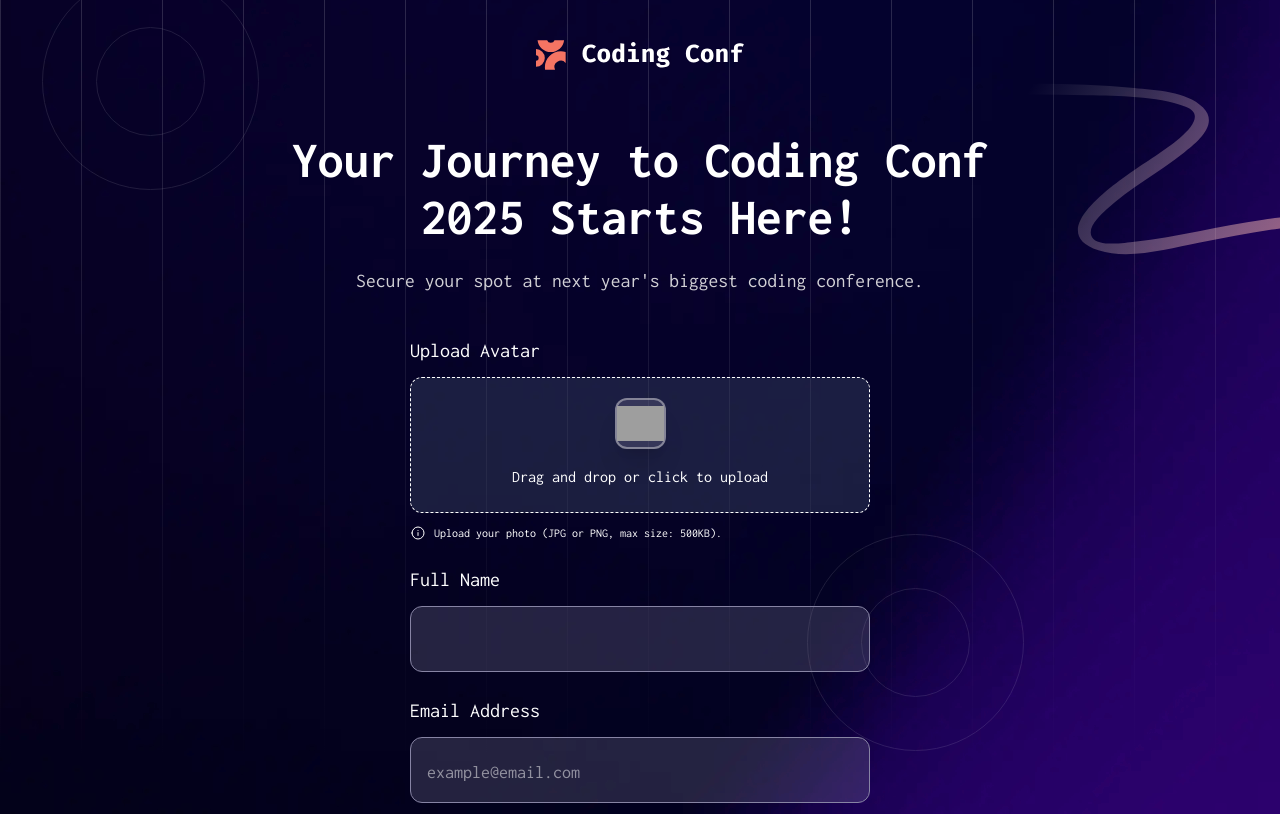
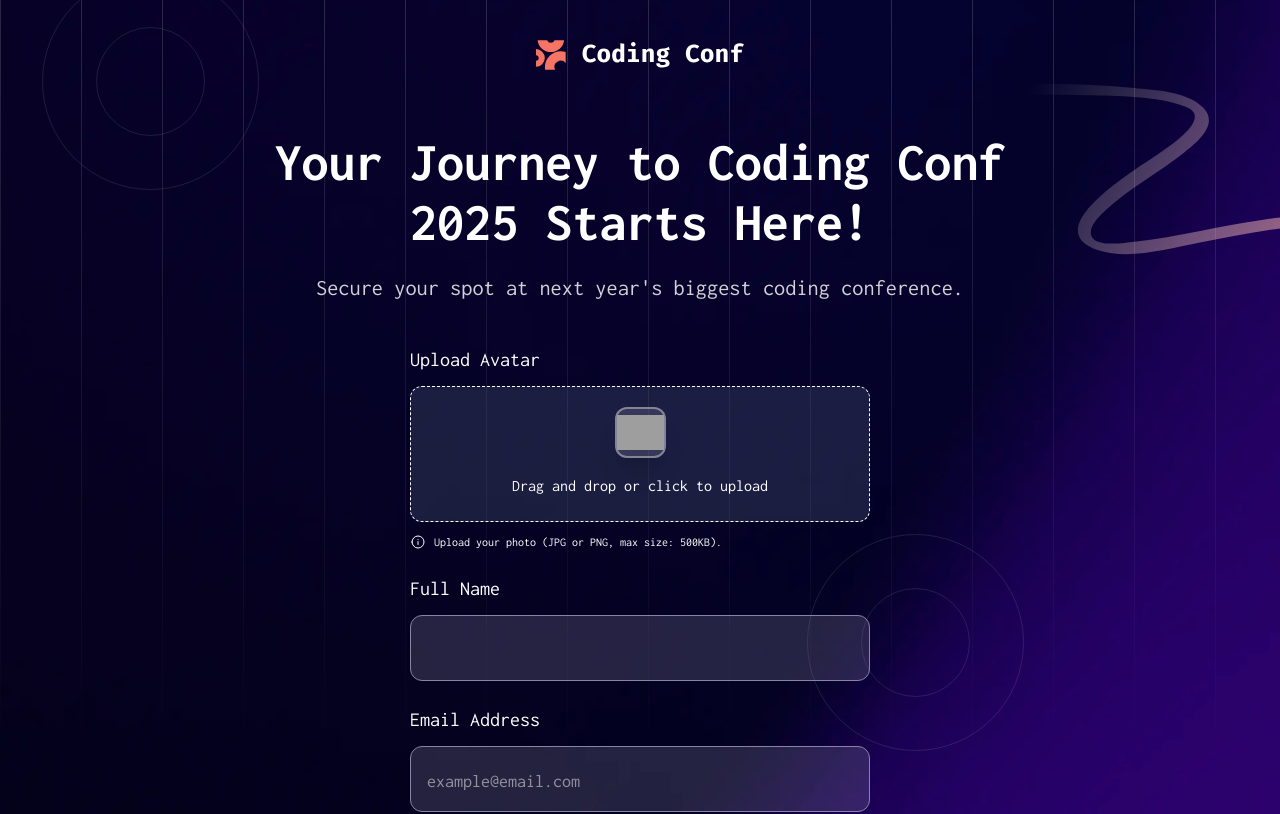
Before and after one commit to RealKendpr/conf-ticket-generator, a React (Vite) app: page / in a window 1280 px wide. Shown: the top 814 px of the page. Built offline with nearby package versions, Linux system fonts and the light colour scheme; grey boxes are pictures that could not be loaded.

Commit message:
better fluid texts using utopia.fyi

```diff
--- a/src/App.css
+++ b/src/App.css
@@ -22,4 +22,9 @@
   --color-neutral-500: hsl(245, 15%, 58%);
   --color-neutral-700: hsl(245, 19%, 35%);
   --color-neutral-900: hsl(248, 70%, 10%);
+
+  /* https://utopia.fyi/type/calculator?c=375,19,1.22,1440,22.95,1.6,2,0,&s=0.75|0.5|0.25,1.5|2|3|4|6,s-l&g=s,l,xl,12 */
+  --text-0: clamp(1.1875rem, 1.1006rem + 0.3709vw, 1.4344rem);
+  --text-1: clamp(1.4488rem, 1.1508rem + 1.2714vw, 2.295rem);
+  --text-2: clamp(1.7675rem, 1.0969rem + 2.8613vw, 3.672rem);
 }
--- a/src/components/headings.tsx
+++ b/src/components/headings.tsx
@@ -11,14 +11,14 @@ export default function Headings({
     <>
       {formSubmitted ? (
         <>
-          <h1 className="text-neutral-0 text-center text-[1.75rem] leading-[1.1] font-bold md:text-[4.03vw]">
+          <h1 className="text-neutral-0 text-2 text-center leading-[1.1] font-bold">
             Congrat's{" "}
             <span className="from-orange-gradient to-neutral-0 bg-linear-to-r bg-clip-text text-transparent">
               {name}!
             </span>{" "}
             Your ticket is ready.
           </h1>
-          <h2 className="mt-8 mb-11 text-center text-xl leading-[1.2] text-neutral-300 md:mt-6 md:text-[1.53vw]">
+          <h2 className="text-0 mt-8 mb-11 text-center leading-[1.2] text-neutral-300 md:mt-6">
             We've mailed your ticket to{" "}
             <span className="text-orange-500">{email}</span> and will send
             updates in the run up to the event.
@@ -26,10 +26,10 @@ export default function Headings({
         </>
       ) : (
         <>
-          <h1 className="text-neutral-0 text-center text-[1.75rem] leading-[1.1] font-bold md:text-[4.03vw]">
+          <h1 className="text-neutral-0 text-2 text-center leading-[1.1] font-bold">
             Your Journey to Coding Conf 2025 Starts Here!
           </h1>
-          <h2 className="mt-8 mb-11 text-center text-xl leading-[1.2] text-neutral-300 md:mt-6 md:text-[1.53vw]">
+          <h2 className="text-0 mt-8 mb-11 text-center leading-[1.2] text-neutral-300 md:mt-6">
             Secure your spot at next year's biggest coding conference.
           </h2>
         </>
```
